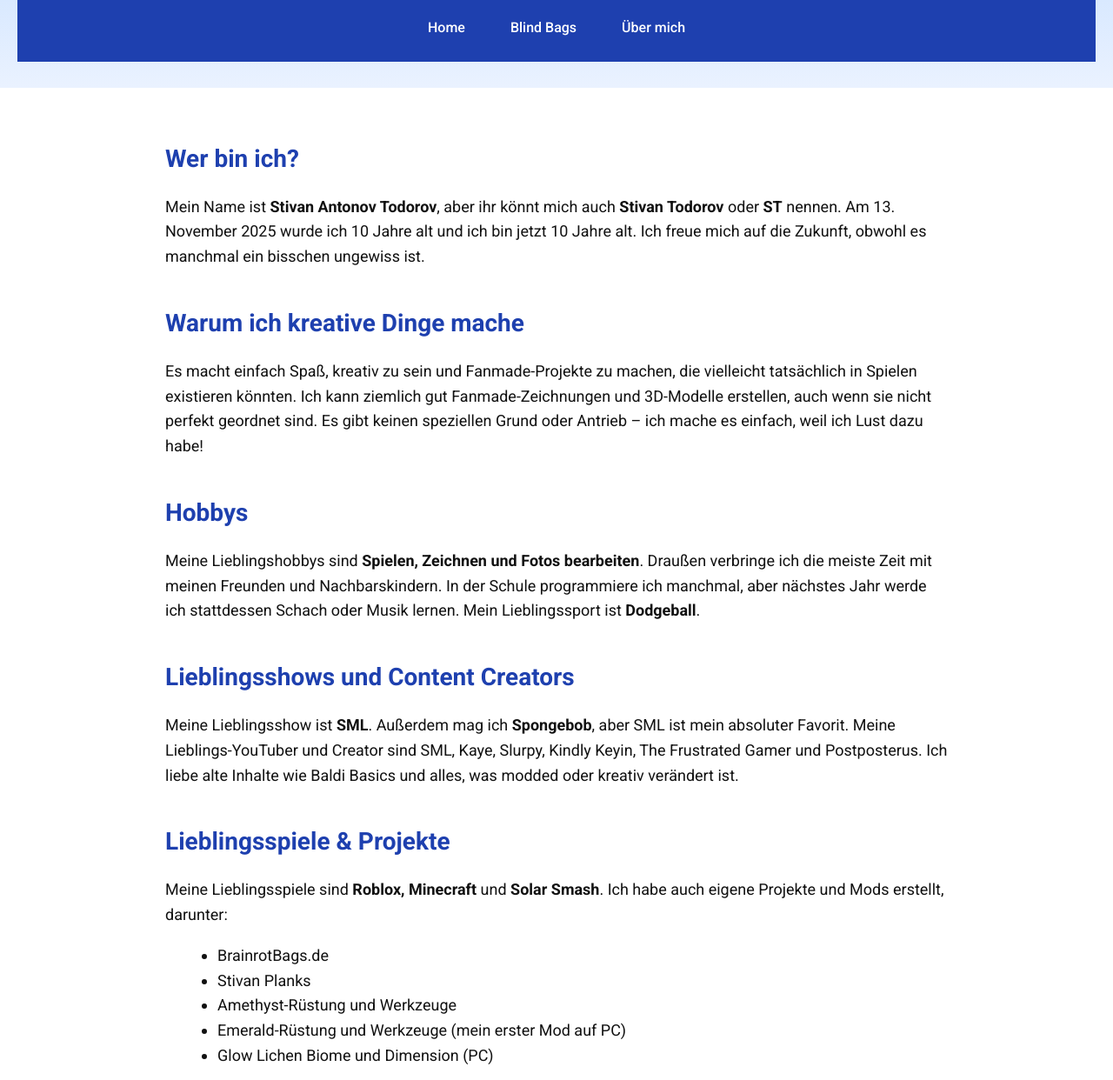
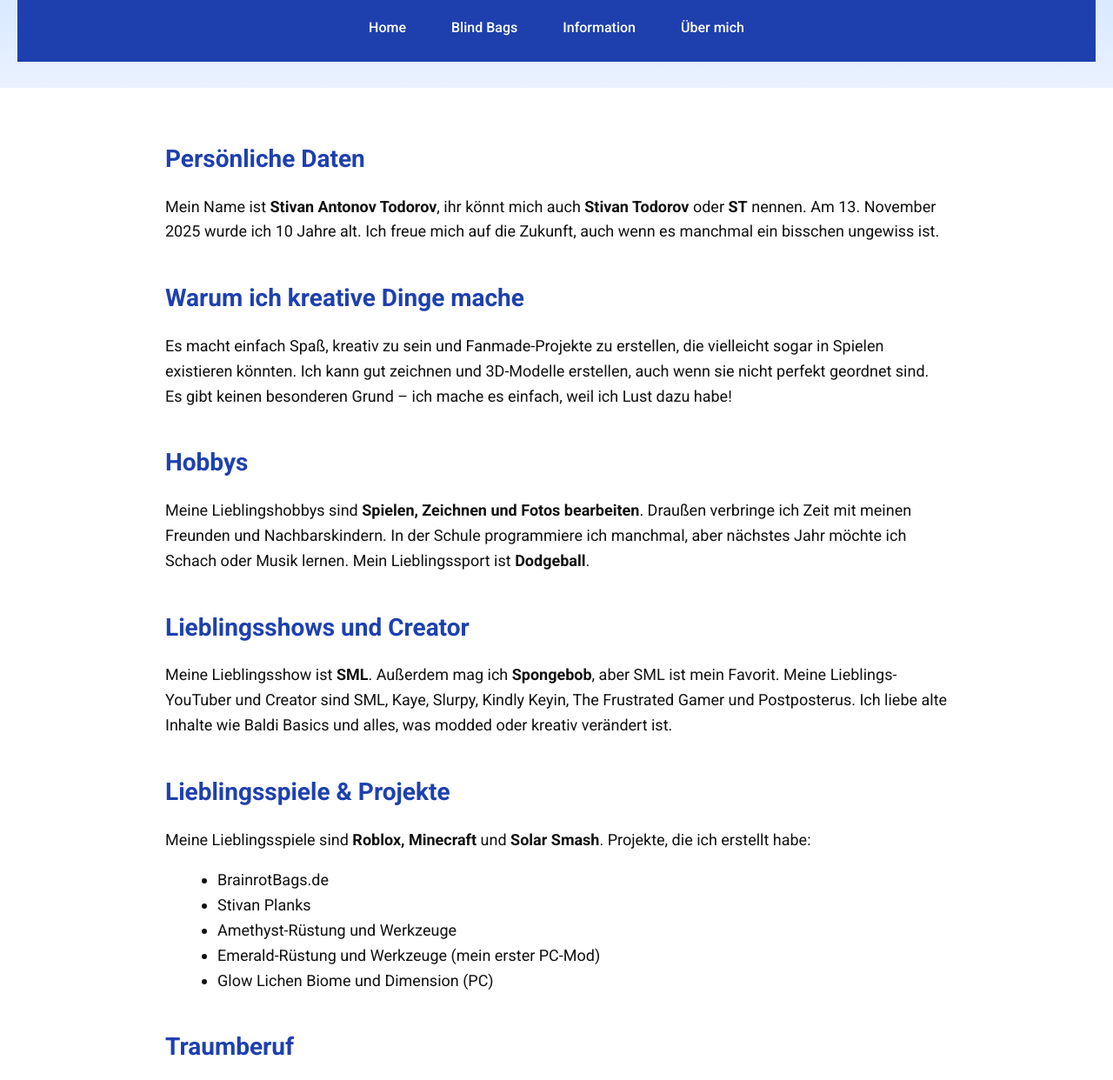
Before and after one commit to StivanGaming/luckybags-about, a plain HTML site: page index.html in a window 1280 px wide. Shown: the part 154-1396 px from the top of the page at 87% size. Drawn offline with Linux system fonts and the light colour scheme.

Commit message:
Update personal information and section titles in HTML

```diff
--- a/index.html
+++ b/index.html
@@ -3,7 +3,7 @@
 <head>
 <meta charset="UTF-8">
 <meta name="viewport" content="width=device-width, initial-scale=1.0">
-<title>Information – Lucky Bags</title>
+<title>Über mich – Lucky Bags</title>
 <link href="https://fonts.googleapis.com/css2?family=Roboto:wght@400;500;700&display=swap" rel="stylesheet">
 
 <style>
@@ -66,13 +66,12 @@ h2{
   color:var(--blue);
 }
 
-p{
+p, ul{
   font-size:18px;
   margin-bottom:10px;
 }
 
 ul{
-  font-size:18px;
   margin-left:20px;
 }
 
@@ -93,51 +92,51 @@ footer{
 
 <body>
 <header>
-<h1>Information</h1>
+<h1>Über mich</h1>
 <nav>
   <a href="https://stivangaming.github.io/luckybags-home/">Home</a>
   <a href="https://stivangaming.github.io/luckybags-blindbags/">Blind Bags</a>
+  <a href="https://stivangaming.github.io/luckybags-info/">Information</a>
   <a href="https://stivangaming.github.io/luckybags-about/">Über mich</a>
 </nav>
 </header>
 
 <main>
-
 <section>
-<h2>Wer bin ich?</h2>
-<p>Mein Name ist <strong>Stivan Antonov Todorov</strong>, aber ihr könnt mich auch <strong>Stivan Todorov</strong> oder <strong>ST</strong> nennen. Am 13. November 2025 wurde ich 10 Jahre alt und ich bin jetzt 10 Jahre alt. Ich freue mich auf die Zukunft, obwohl es manchmal ein bisschen ungewiss ist.</p>
+<h2>Persönliche Daten</h2>
+<p>Mein Name ist <strong>Stivan Antonov Todorov</strong>, ihr könnt mich auch <strong>Stivan Todorov</strong> oder <strong>ST</strong> nennen. Am 13. November 2025 wurde ich 10 Jahre alt. Ich freue mich auf die Zukunft, auch wenn es manchmal ein bisschen ungewiss ist.</p>
 </section>
 
 <section>
 <h2>Warum ich kreative Dinge mache</h2>
-<p>Es macht einfach Spaß, kreativ zu sein und Fanmade-Projekte zu machen, die vielleicht tatsächlich in Spielen existieren könnten. Ich kann ziemlich gut Fanmade-Zeichnungen und 3D-Modelle erstellen, auch wenn sie nicht perfekt geordnet sind. Es gibt keinen speziellen Grund oder Antrieb – ich mache es einfach, weil ich Lust dazu habe!</p>
+<p>Es macht einfach Spaß, kreativ zu sein und Fanmade-Projekte zu erstellen, die vielleicht sogar in Spielen existieren könnten. Ich kann gut zeichnen und 3D-Modelle erstellen, auch wenn sie nicht perfekt geordnet sind. Es gibt keinen besonderen Grund – ich mache es einfach, weil ich Lust dazu habe!</p>
 </section>
 
 <section>
 <h2>Hobbys</h2>
-<p>Meine Lieblingshobbys sind <strong>Spielen, Zeichnen und Fotos bearbeiten</strong>. Draußen verbringe ich die meiste Zeit mit meinen Freunden und Nachbarskindern. In der Schule programmiere ich manchmal, aber nächstes Jahr werde ich stattdessen Schach oder Musik lernen. Mein Lieblingssport ist <strong>Dodgeball</strong>.</p>
+<p>Meine Lieblingshobbys sind <strong>Spielen, Zeichnen und Fotos bearbeiten</strong>. Draußen verbringe ich Zeit mit meinen Freunden und Nachbarskindern. In der Schule programmiere ich manchmal, aber nächstes Jahr möchte ich Schach oder Musik lernen. Mein Lieblingssport ist <strong>Dodgeball</strong>.</p>
 </section>
 
 <section>
-<h2>Lieblingsshows und Content Creators</h2>
-<p>Meine Lieblingsshow ist <strong>SML</strong>. Außerdem mag ich <strong>Spongebob</strong>, aber SML ist mein absoluter Favorit. Meine Lieblings-YouTuber und Creator sind SML, Kaye, Slurpy, Kindly Keyin, The Frustrated Gamer und Postposterus. Ich liebe alte Inhalte wie Baldi Basics und alles, was modded oder kreativ verändert ist.</p>
+<h2>Lieblingsshows und Creator</h2>
+<p>Meine Lieblingsshow ist <strong>SML</strong>. Außerdem mag ich <strong>Spongebob</strong>, aber SML ist mein Favorit. Meine Lieblings-YouTuber und Creator sind SML, Kaye, Slurpy, Kindly Keyin, The Frustrated Gamer und Postposterus. Ich liebe alte Inhalte wie Baldi Basics und alles, was modded oder kreativ verändert ist.</p>
 </section>
 
 <section>
 <h2>Lieblingsspiele & Projekte</h2>
-<p>Meine Lieblingsspiele sind <strong>Roblox, Minecraft</strong> und <strong>Solar Smash</strong>. Ich habe auch eigene Projekte und Mods erstellt, darunter:</p>
+<p>Meine Lieblingsspiele sind <strong>Roblox, Minecraft</strong> und <strong>Solar Smash</strong>. Projekte, die ich erstellt habe:</p>
 <ul>
   <li>BrainrotBags.de</li>
   <li>Stivan Planks</li>
   <li>Amethyst-Rüstung und Werkzeuge</li>
-  <li>Emerald-Rüstung und Werkzeuge (mein erster Mod auf PC)</li>
+  <li>Emerald-Rüstung und Werkzeuge (mein erster PC-Mod)</li>
   <li>Glow Lichen Biome und Dimension (PC)</li>
 </ul>
 </section>
 
 <section>
 <h2>Traumberuf</h2>
-<p>Mein Traumberuf ist <strong>Programmieren</strong>. Warum? Genau wie beim Erstellen von Fanmade-Projekten liebe ich es, Dinge zu erschaffen und kreativ zu sein. Genauere Gründe kann ich selbst gar nicht erklären – es macht einfach Spaß!</p>
+<p>Mein Traumberuf ist <strong>Programmieren</strong>. Warum? Wie bei meinen Fanmade-Projekten liebe ich es, Dinge zu erschaffen und kreativ zu sein. Es macht einfach Spaß!</p>
 </section>
 
 <section>
```
